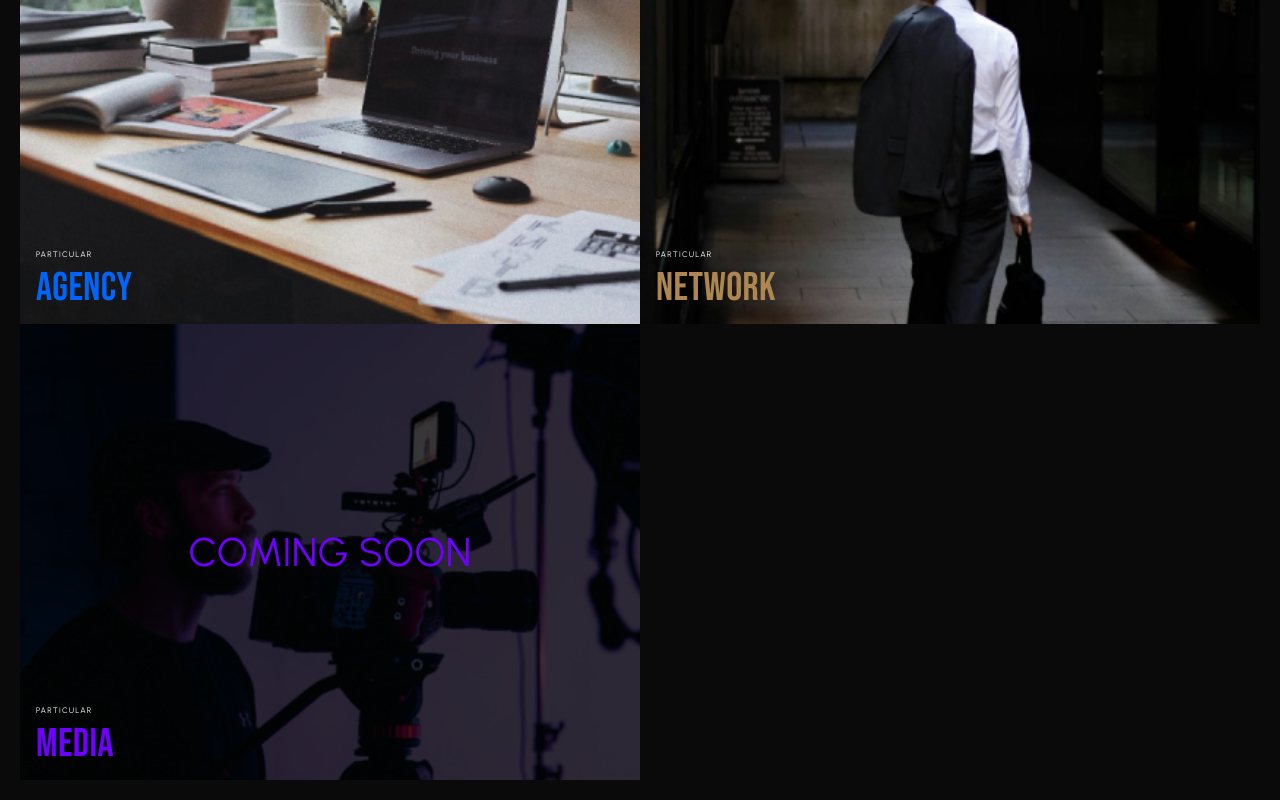
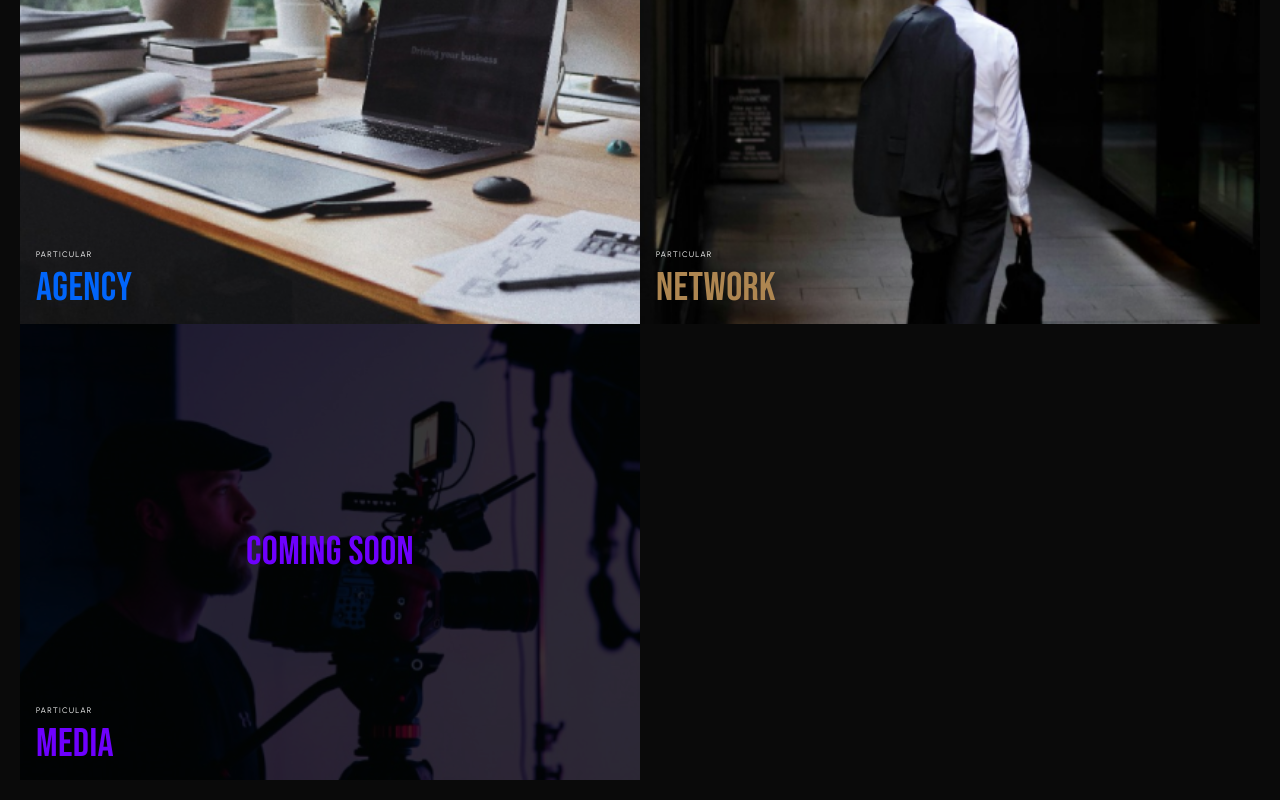
Before and after one commit to ParticularAgency/landing-page, a plain HTML site: page index.html in a window 1280 px wide. In both pictures the pointer is over the element 330 px from the left and 1043 px from the top of the page. Shown: the part 491-1291 px from the top of the page. Drawn offline with Linux system fonts and the light colour scheme.

Commit message:
refactor: :recycle: Change font

```diff
--- a/style.css
+++ b/style.css
@@ -117,6 +117,7 @@ section {
   left: 50%;
     transform: translate(-50%, -50%);
     font-size: 40px;
+      font-family: "Bebas Neue", sans-serif;
     font-weight: 400;
     line-height: 40px;
     letter-spacing: 0.01em;
```
